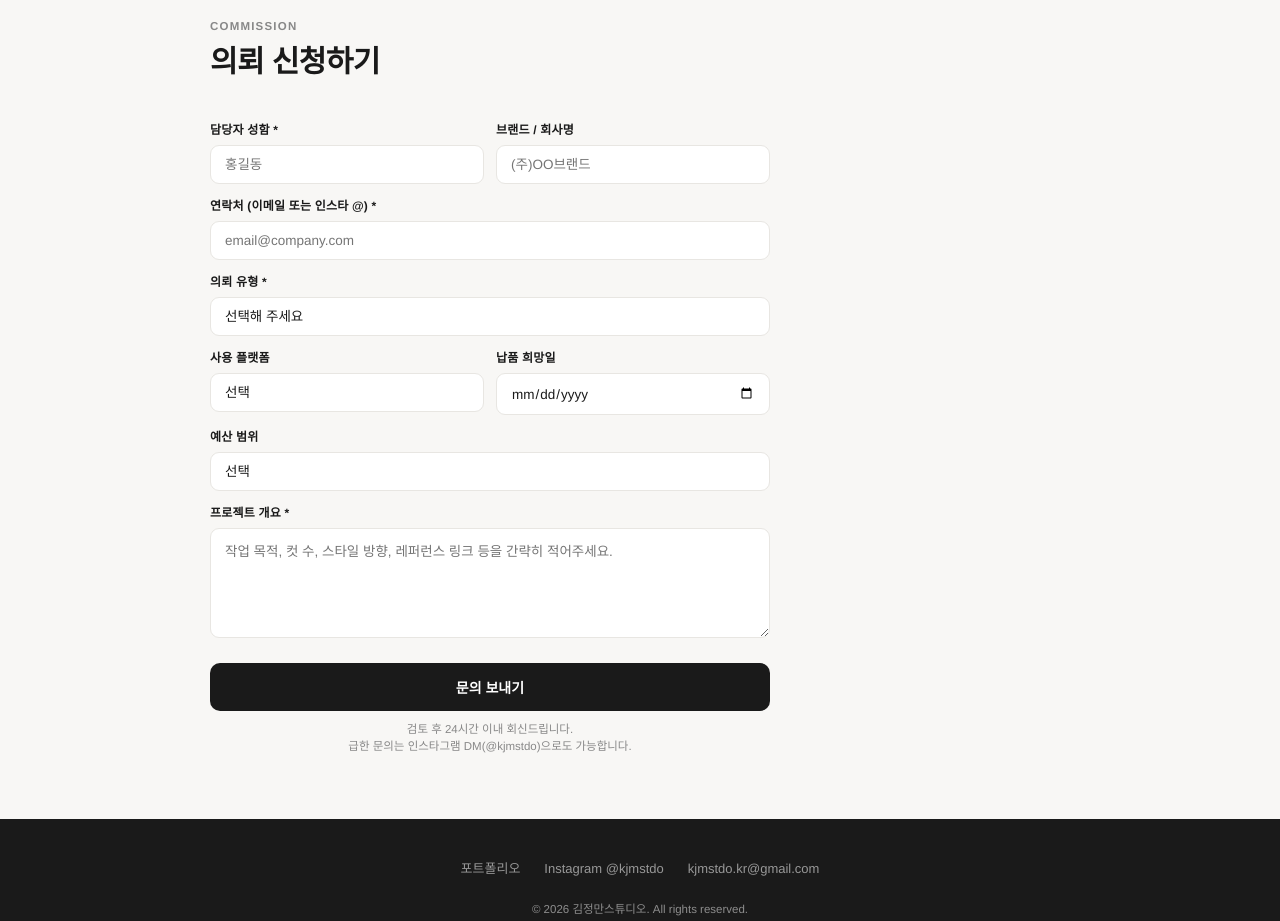
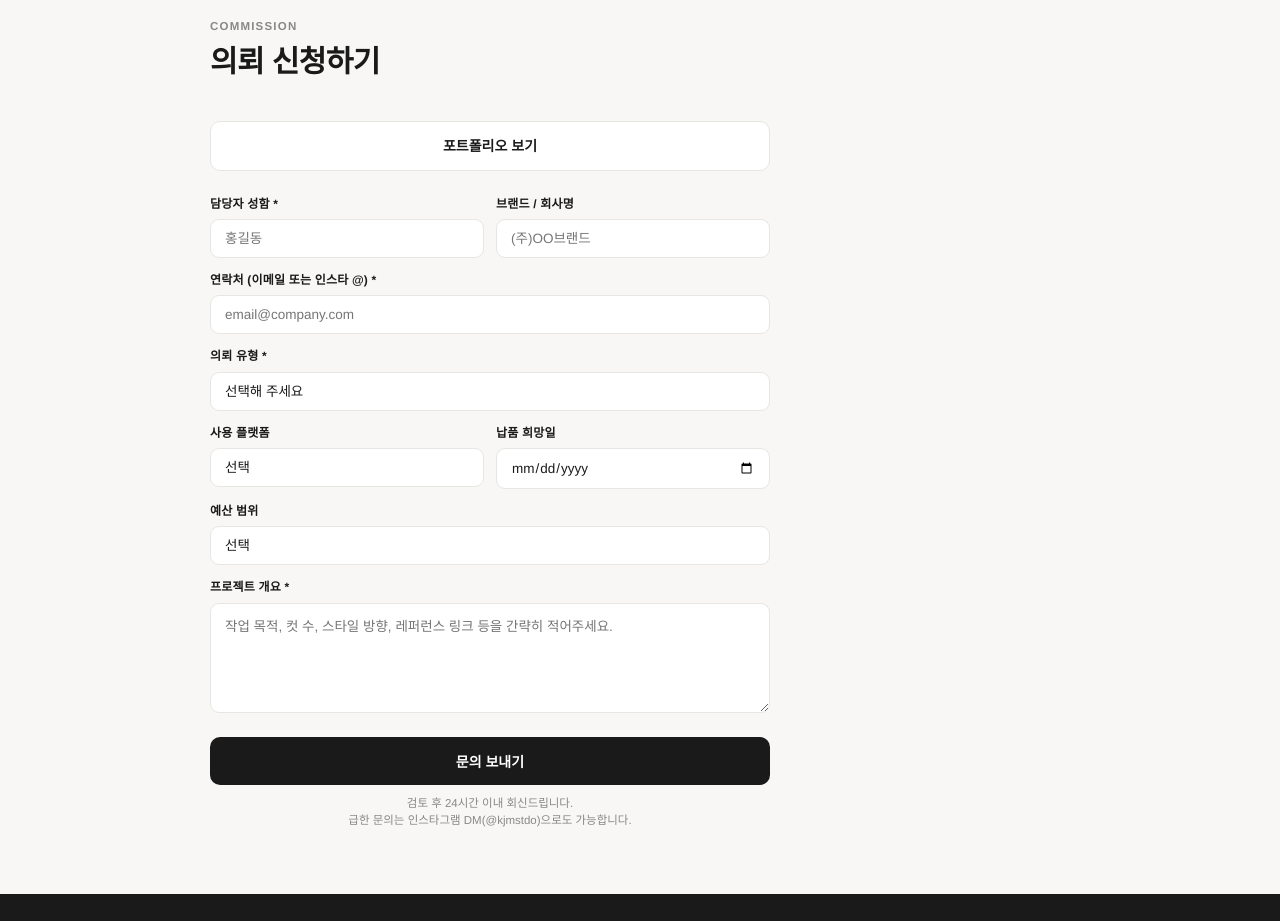
Before and after one commit to skykjm03/kjmstdo, a plain HTML site: page index.html in a window 1280 px wide. Shown: the part 3420-4341 px from the top of the page. Drawn offline with Linux system fonts and the light colour scheme.

Commit message:
Add files via upload

```diff
--- a/index.html
+++ b/index.html
@@ -411,6 +411,25 @@
       margin-top: 4px;
     }
     .form-submit:hover { opacity: 0.8; }
+    .portfolio-btn {
+      display: block;
+      width: 100%;
+      text-align: center;
+      padding: 13px;
+      border-radius: 10px;
+      font-size: 14px;
+      font-weight: 600;
+      text-decoration: none;
+      color: var(--black);
+      border: 1px solid var(--border);
+      background: var(--white);
+      margin-top: 10px;
+      transition: all 0.15s;
+    }
+    .portfolio-btn:hover {
+      border-color: var(--black);
+      background: var(--light-gray);
+    }
     .form-note {
       font-size: 11.5px;
       color: var(--gray);
@@ -733,6 +752,8 @@
     <p class="section-title">Commission</p>
     <h2 class="section-heading">의뢰 신청하기</h2>
 
+    <a href="https://kjmstdo.imweb.me/" target="_blank" class="portfolio-btn" style="max-width:560px;margin-bottom:24px;">포트폴리오 보기</a>
+
     <div class="commission-grid" style="grid-template-columns: 1fr; max-width: 560px;">
 
       <div>
```
